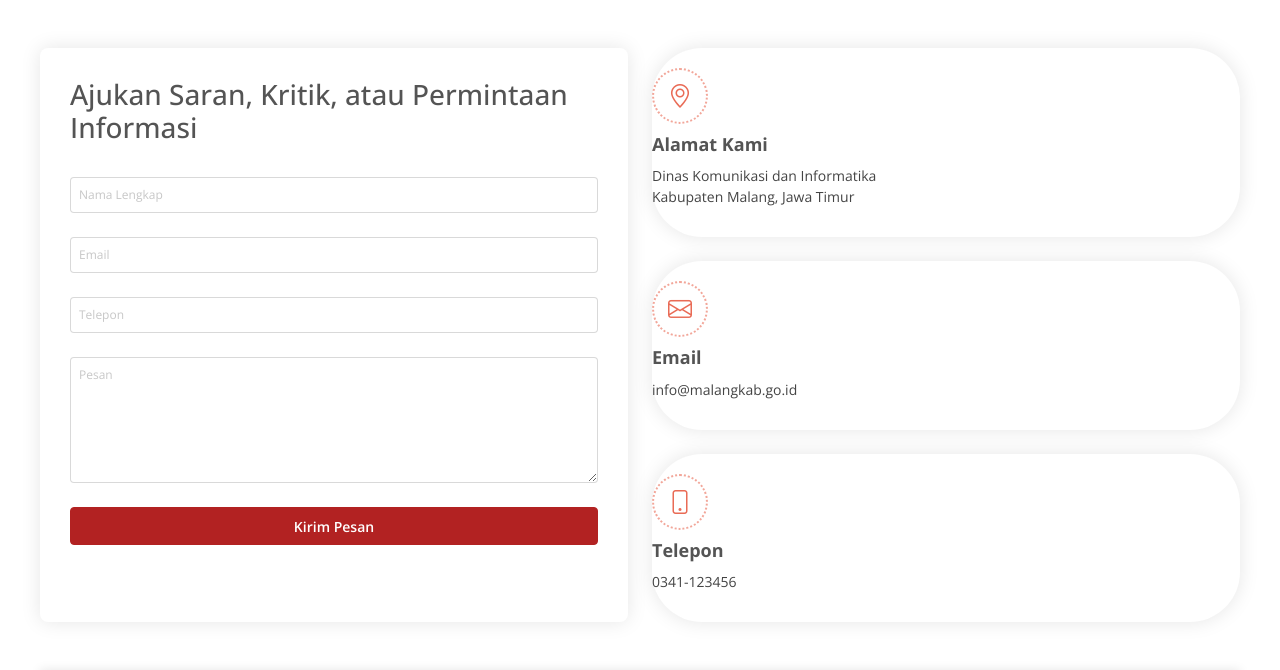
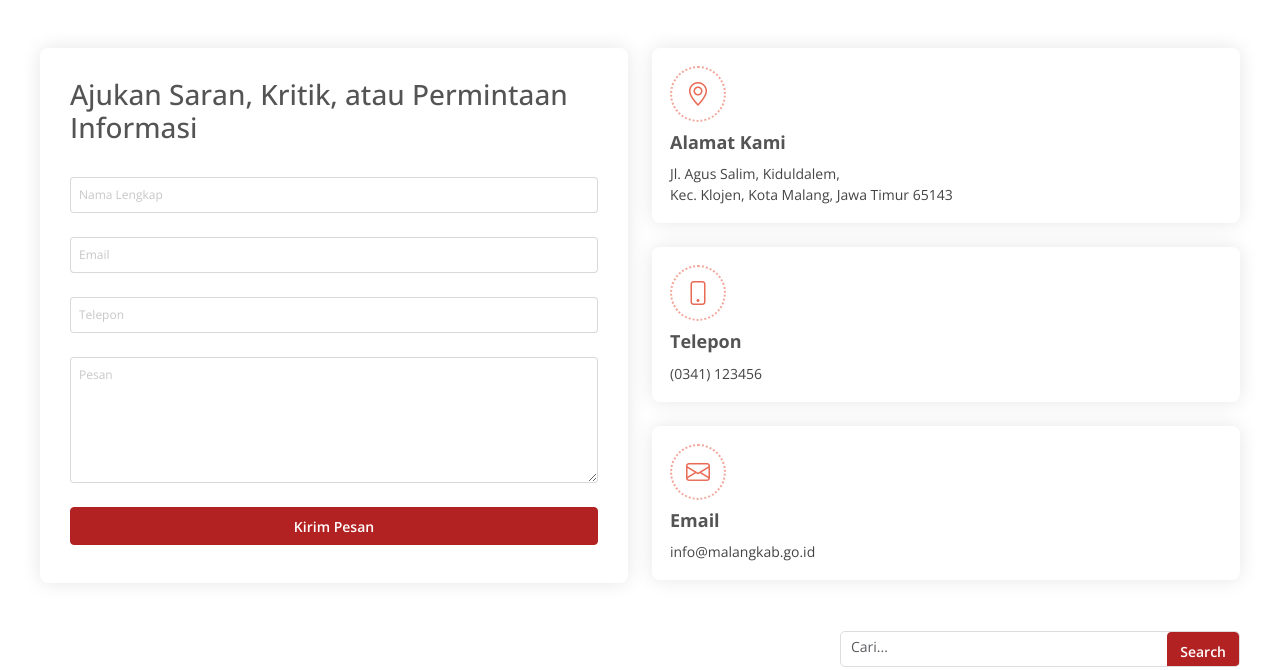
Before and after one commit to hildanuzulul/ppid-malangkab, a CodeIgniter app: page /ppid-malangkab/index.php/contact/index in a window 1280 px wide. Shown: the part 668-1338 px from the top of the page. Run offline with CodeIgniter, Linux system fonts and the light colour scheme.

Commit message:
Contact Again

```diff
--- a/application/views/contact.php
+++ b/application/views/contact.php
@@ -1,4 +1,106 @@
-<body class="contact-wrapper">
+<!-- <body class="contact-wrapper">
+	<main class="main"> -->
+<!-- Page Title -->
+<!-- <div class="page-title" data-aos="fade">
+			<div class="container">
+				<nav class="breadcrumbs">
+					<ol>
+						<li class="breadcrumb-item"><a href="beranda">Beranda</a></li>
+						<li class="breadcrumb-item active" aria-current="page">Contact</li>
+					</ol>
+				</nav>
+				<h1>Contact</h1>
+			</div>
+		</div> -->
+
+<!-- Contact Section -->
+<!-- <section id="contact" class="contact">
+			<div class="contact-container" data-aos="fade-up" data-aos-delay="100"> -->
+
+<!-- Maps -->
+<!-- <div class="maps-wrapper mb-5" data-aos="fade-up" data-aos-delay="200">
+					<iframe
+						src="https://www.google.com/maps/embed?pb=!1m18!1m12!1m3!1d3951.1598336221728!2d112.63046647500707!3d-7.982423892042944!2m3!1f0!2f0!3f0!3m2!1i1024!2i768!4f13.1!3m3!1m2!1s0x2dd6298e932f9373%3A0xa947325c3d98a709!2sDinas%20Komunikasi%20dan%20Informatika%20Kabupaten%20Malang!5e0!3m2!1sen!2sid!4v1742187304853!5m2!1sen!2sid"
+						style="width: 100%; height: 400px; border-radius: 8px;" allowfullscreen="" loading="lazy"
+						referrerpolicy="no-referrer-when-downgrade">
+					</iframe>
+				</div> -->
+
+<!-- Form dan Alamat dalam Satu Kotak -->
+<!-- <div class="row gy-4 mb-5">
+					<div class="col-12" data-aos="fade-up" data-aos-delay="300">
+						<div class="php-email-form">
+							<div class="row"> -->
+<!-- Form -->
+<!-- <div class="col-lg-6 mb-4 mb-lg-0">
+									<form id="contact-form">
+										<div class="row gy-4">
+											<h3>Ajukan Saran, Kritik, atau Permintaan Informasi</h3>
+											<div class="col-md-12">
+												<input type="text" name="name" class="form-control" placeholder="Nama Lengkap" required>
+											</div>
+											<div class="col-md-12">
+												<input type="email" name="email" class="form-control" placeholder="Email" required>
+											</div>
+											<div class="col-md-12">
+												<input type="tel" name="subject" class="form-control" placeholder="Telepon" pattern="\d+" maxlength="13" required>
+											</div>
+											<div class="col-md-12">
+												<textarea name="message" rows="6" class="form-control" placeholder="Pesan" required></textarea>
+											</div>
+											<div class="col-md-12 text-center">
+												<div class="loading">Loading</div>
+												<div class="error-message"></div>
+												<div class="sent-message">Pesanmu sudah terkirim. Terima kasih!</div>
+												<button type="submit" class="btn btn-sm btn-danger w-100">Kirim Pesan</button>
+											</div>
+										</div>
+									</form>
+								</div> -->
+
+<!-- Alamat -->
+<!-- Alamat (disederhanakan sesuai gambar) -->
+<!-- <div class="col-lg-6">
+									<div class="simple-contact-info">
+										<h3>Informasi Kontak</h3>
+										<p><strong>Alamat :</strong><br>
+											Jln Ahmad Yani Utara No 384 B<br>
+											Jawa Timur - Indonesia</p>
+
+										<p><strong>Telepon :</strong><br>
+											(0341) 408788</p>
+
+										<p><strong>Email :</strong><br>
+											ppid@malangkab.go.id</p>
+									</div>
+								</div>
+
+							</div>
+						</div>
+					</div>
+				</div> -->
+
+<!-- Tabel Kontak -->
+<!-- <div class="col-md-12">
+					<table class="contact-table">
+						<thead>
+							<tr>
+								<th>Kontak Kami</th>
+							</tr>
+						</thead>
+						<tbody id="form-results">
+							Hasil form tampil di sini -->
+<!-- </tbody>
+					</table>
+				</div>
+
+			</div>
+		</section>
+	</main> -->
+
+
+
+	<body class="contact-wrapper">
 	<main class="main">
 		<!-- Page Title -->
 		<div class="page-title" data-aos="fade">
@@ -60,18 +162,25 @@
 						<div class="info-item">
 							<i class="bi bi-geo-alt"></i>
 							<h3>Alamat Kami</h3>
-							<p>Dinas Komunikasi dan Informatika<br>Kabupaten Malang, Jawa Timur</p>
+							<p>Jl. Agus Salim, Kiduldalem, <br>Kec. Klojen, Kota Malang, Jawa Timur 65143</p>
+						</div>
+						<div class="info-item mt-4">
+							<i class="bi bi-phone"></i>
+							<h3>Telepon</h3>
+							<p>(0341) 123456</p>
 						</div>
 						<div class="info-item mt-4">
 							<i class="bi bi-envelope"></i>
 							<h3>Email</h3>
 							<p>info@malangkab.go.id</p>
 						</div>
-						<div class="info-item mt-4">
-							<i class="bi bi-phone"></i>
-							<h3>Telepon</h3>
-							<p>0341-123456</p>
-						</div>
+					</div>
+				</div>
+
+				<div class="search-wrapper">
+					<div class="search-group">
+						<input class="form-control search-input-group" type="text" placeholder="Cari...">
+						<button class="btn btn-search-group" type="submit">Search</button>
 					</div>
 				</div>
 
--- a/assets/css/main.css
+++ b/assets/css/main.css
@@ -1576,7 +1576,7 @@ section,
 /*--------------------------------------------------------------
   Tugas dan Wewenang Section
   --------------------------------------------------------------*/
-  .tugas_wewenang-page {
+.tugas_wewenang-page {
 	font-family: var(--default-font);
 }
 
@@ -1920,10 +1920,11 @@ section,
 /*--------------------------------------------------------------
   # Contact Section
   --------------------------------------------------------------*/
-  .contact .info-item {
+.contact .info-item {
 	background-color: var(--surface-color);
-	padding: 20px 0 30px 0;
-	border-radius: 50px;
+	/* padding: 20px 0 30px 0; */
+	padding: 18px;
+	border-radius: 8px;
 	box-shadow: 0px 0px 20px #0000001a;
 }
 
@@ -1957,8 +1958,8 @@ section,
 
 .contact .php-email-form {
 	background-color: var(--surface-color);
-	height: 100%;
 	padding: 30px;
+	border-radius: 10px;
 	box-shadow: 0px 0px 20px #0000001a;
 }
 
@@ -1976,10 +1977,11 @@ section,
 	padding: 8px;
 	box-shadow: none;
 	border-radius: 4px;
-	color: var(--default-color);
 	background-color: var(--surface-color);
 	border-color: color-mix(in srgb, var(--default-color), transparent 80%);
-}
+	color: var(--default-color);
+}
+
 .contact .php-email-form input[type="text"]:focus,
 .contact .php-email-form input[type="tel"]:focus,
 .contact .php-email-form input[type="email"]:focus,
@@ -1997,18 +1999,6 @@ section,
 input:invalid,
 textarea:invalid {
 	border: 1px solid red;
-}
-
-.contact .php-email-form btn[type="submit"] {
-	color: var(--contrast-color);
-	background: var(--accent-color);
-	border: 0;
-	padding: 10px 30px;
-	transition: 0.4s;
-}
-
-.contact .php-email-form btn[type="submit"]:hover {
-	background: color-mix(in srgb, var(--accent-color), transparent 20%);
 }
 
 .contact-container {
@@ -2105,6 +2095,52 @@ textarea:invalid {
 .message-content {
 	font-size: 14px;
 	color: #555;
+}
+
+.search-wrapper {
+	display: flex;
+	justify-content: flex-end;
+	margin-bottom: 20px; /* jarak dari elemen bawah */
+}
+
+.search-group {
+	max-width: 100%;
+	width: 400px;
+	display: flex;
+	border: 1px solid #ddd;
+	border-radius: 5px;
+	overflow: hidden;
+	/* margin-bottom: 40px; */
+	height: 36px;
+}
+
+.search-input-group {
+	flex: 1;
+	border: none;
+	padding: 6px 10px;
+	font-size: 14px;
+	height: 30px;
+}
+
+.search-input-group:focus {
+	outline: none;
+	box-shadow: none;
+}
+
+.btn-search-group {
+	background-color: var(--accent-color);
+	color: white;
+	border: none;
+	/* padding: 6px 12px; */
+	border-radius: 4px;
+	font-size: 14px;
+	font-weight: bold;
+	cursor: pointer;
+}
+
+.btn-search:hover {
+	background-color: var(--second-color);
+	color: white;
 }
 
 /* --------------------------------------------------------------
--- a/assets/js/main.js
+++ b/assets/js/main.js
@@ -352,3 +352,17 @@ document.addEventListener("DOMContentLoaded", () => {
 	// 3. Saat halaman pertama kali dibuka, langsung render data
 	renderTable();
 });
+
+document.addEventListener("DOMContentLoaded", function () {
+	const searchInput = document.querySelector(".search-input");
+	const tableRows = document.querySelectorAll("#form-results tr");
+
+	searchInput.addEventListener("keyup", function () {
+		const keyword = searchInput.value.toLowerCase();
+
+		tableRows.forEach((row) => {
+			const text = row.textContent.toLowerCase();
+			row.style.display = text.includes(keyword) ? "" : "none";
+		});
+	});
+});
```
